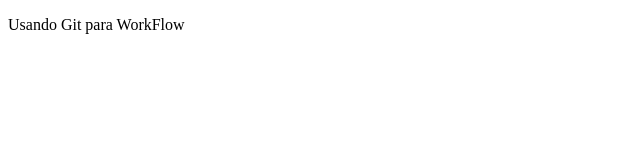
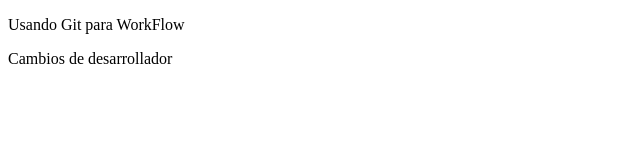
Before and after one commit to CSBMTI/FlujoDeTrabajo, a plain HTML site: page index.html in a window 1280 px wide. Shown: the whole page, without its empty margins (0-640 px from the left). Drawn offline with Linux system fonts and the light colour scheme.

Commit message:
Nuevos cambios

```diff
--- a/index.html
+++ b/index.html
@@ -8,5 +8,5 @@
 </head>
 <body>
     <p>Usando Git para WorkFlow</p>
+    <p>Cambios de desarrollador</p>
 </body>
-</html>
```
Also changed, not shown: main.css (added).
